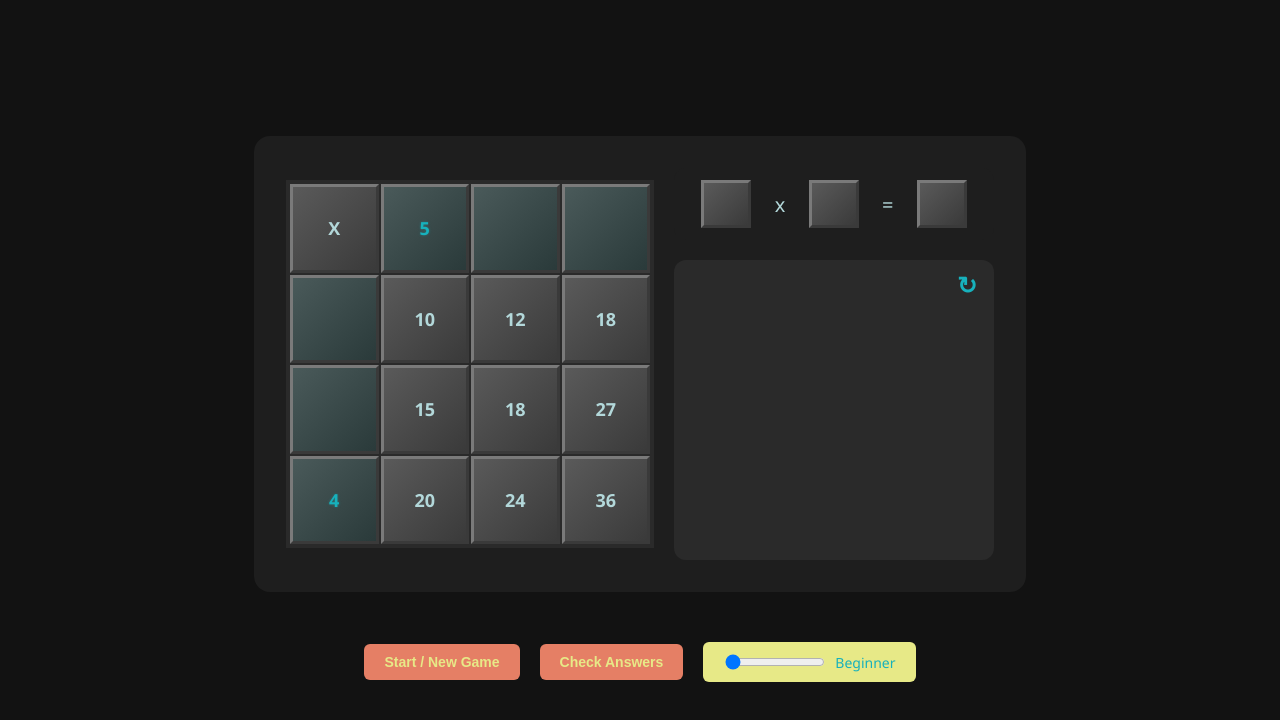
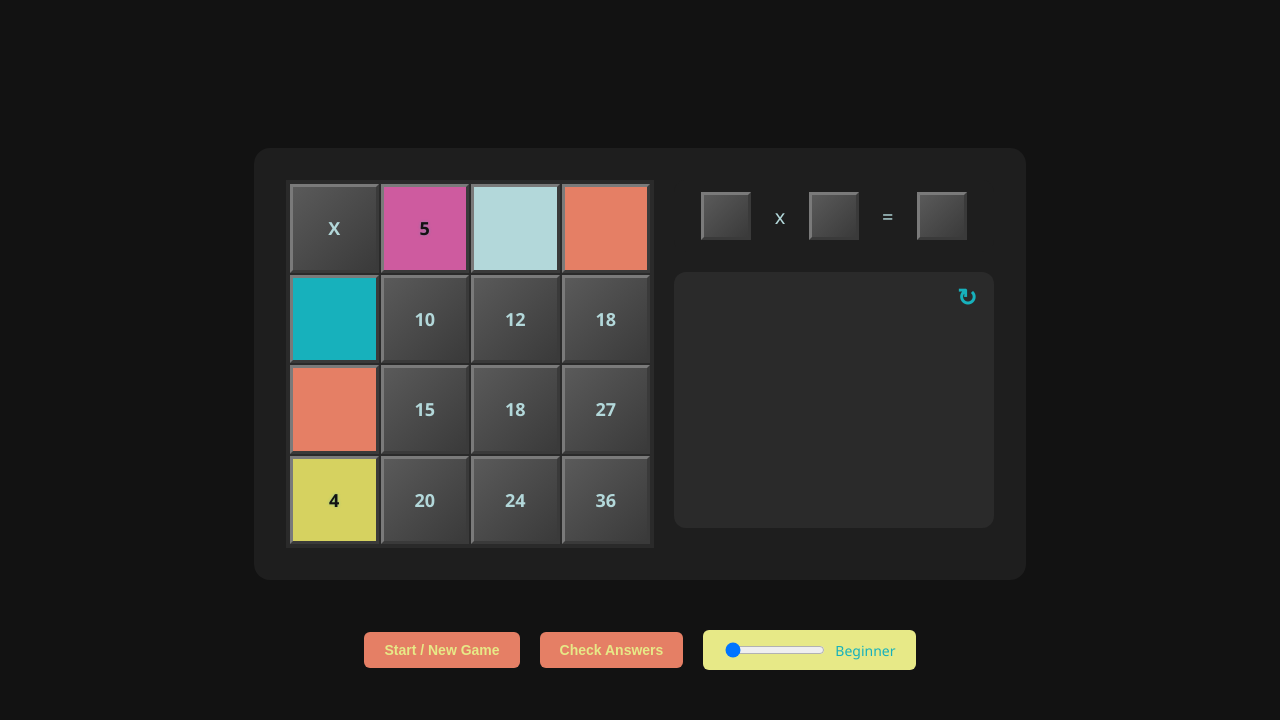
Before and after one commit to kbwag19/multiploku, a website: page multiploku_June12B.html in a window 1280 px wide. Shown: the part 56-776 px from the top of the page. Drawn offline with Linux system fonts and the light colour scheme.

Commit message:
style: tweak grid alignment and cell colors

```diff
--- a/multiploku_June12B.html
+++ b/multiploku_June12B.html
@@ -24,7 +24,12 @@
       width: 100%;
       max-width: 900px;
       margin: 0 auto;
-      align-items: center;
+      align-items: flex-start; /* align top edges of grid and equation */
+    }
+
+    #puzzle-container {
+      display: flex;
+      align-items: flex-start;
     }
 
     #right-panel {
@@ -332,7 +337,7 @@
 
     #visual-container {
       position: relative;
-      min-height: 300px;
+      min-height: 256px; /* align bottom with grid height */
       min-width: 320px;
       max-height: 450px;
       overflow: auto;
@@ -755,9 +760,13 @@
           } else if (row === 0) {
             cell.classList.add('factor');
             value = topFactors[col - 1];
+            cell.style.background = colorMap[value];
+            cell.style.color = '#121212';
           } else if (col === 0) {
             cell.classList.add('factor');
             value = leftFactors[row - 1];
+            cell.style.background = colorMap[value];
+            cell.style.color = '#121212';
           } else {
             value = topFactors[col - 1] * leftFactors[row - 1];
           }
```
